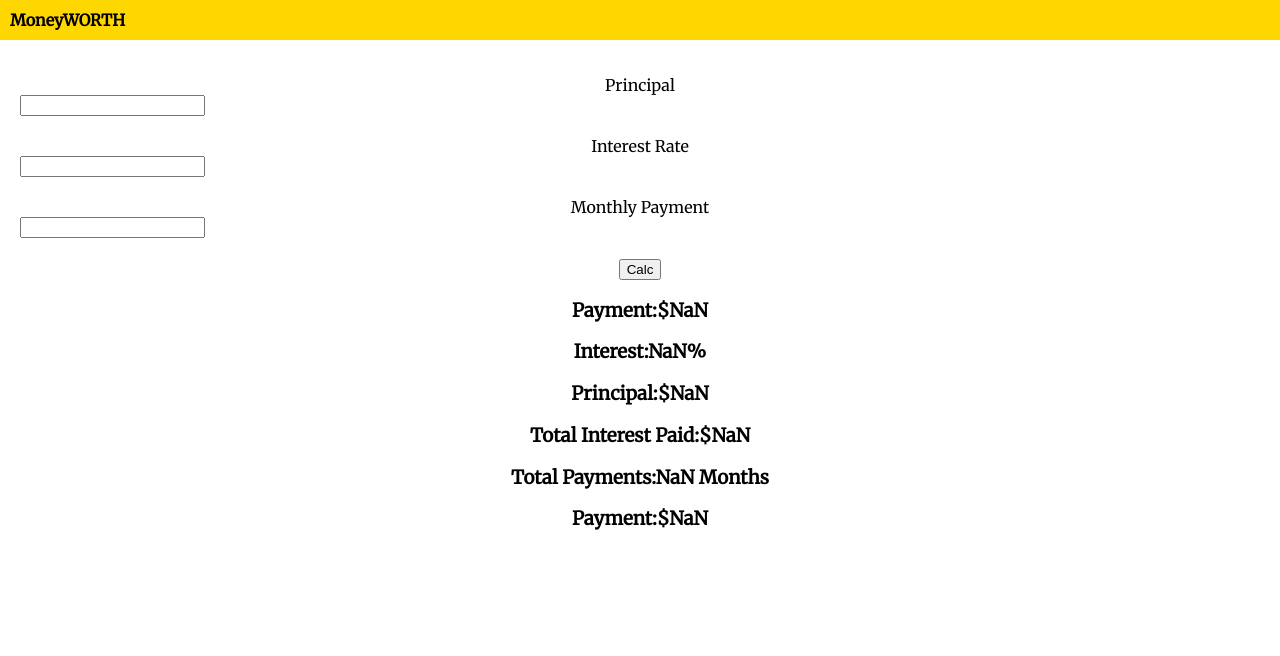
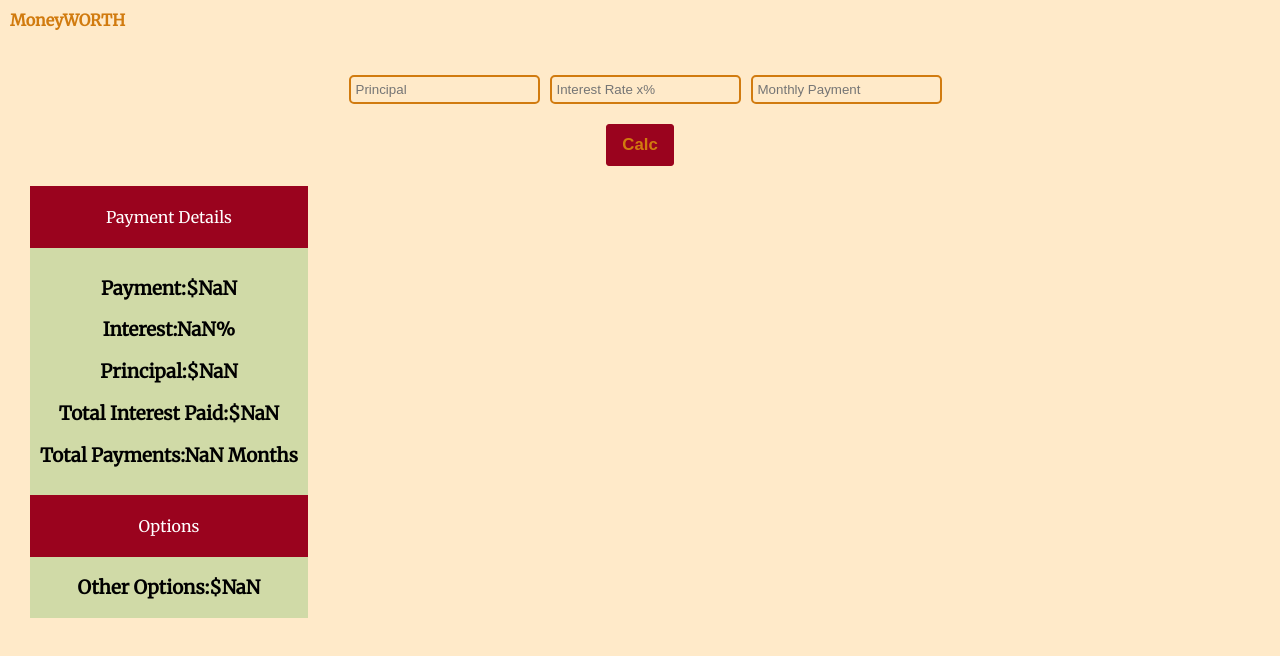
Before and after one commit to MoseyM/moneyworth, a React app: page / in a window 1280 px wide. Both pictures are taken after typing "Sample", "Sample", "Sample" into the empty fields and a click on the button "Calc". Built offline with nearby package versions, Linux system fonts and the light colour scheme.

Commit message:
final template changes

```diff
--- a/src/App.scss
+++ b/src/App.scss
@@ -1,13 +1,13 @@
 @import url('https://fonts.googleapis.com/css?family=Merriweather');
 
 body {
-	color: #000000;
+	color: #d17b0f;
+	background-color: #ffeac9;
 	font-family: 'Merriweather', serif;
 }
 
 nav {
 	min-width: 100%;
-	background-color: #ffd700;
 	padding: 10px;
 	font-weight: bolder;
 	font-size: 16px;
@@ -18,10 +18,50 @@ nav {
 	padding: 20px;
 	text-align: center;
 	form {
-		color: #000000;
 		input {
-			display: block;
+			background: transparent;
+			color: #d17b0f;
+			border: 2px solid #d17b0f;
+			border-radius: 5px;
+			padding: 5px;
+			display: inline;
+			margin-left:10px;
 			margin-bottom: 20px;
 		}
 	}
 }
+button#submitButton {
+	display: block;
+	padding:10px 15px;
+	background-color: #9a031e;
+	border: 1px solid #9a031e;
+	border-radius: 3px;
+	color: #d17b0f;
+	margin: 0 auto;
+	font-weight: bold;
+	font-size: 1.05em;
+	:hover {
+		background-color: #ffffff;
+	}
+}
+
+.paymentBlock{
+	float: left;
+	background: rgba(161,204,133,0.5);
+	color:#000;
+	margin: 20px 10px 10px 10px;
+	div.paymentTitle {
+		position: relative;
+		background: #9a031e;
+		color: #fff;
+		padding: 5px;
+		text-align:center;
+	}
+	div.paymentBody {
+		padding: 10px;
+	}
+}
+
+.clear {
+	clear: both;
+}
--- a/src/components/app.js
+++ b/src/components/app.js
@@ -73,16 +73,14 @@ class App extends Component {
 				<Header />
 				<div className="container">
 					<form>
-						<label htmlFor="principal">Principal</label>
-							<input type="text" id="principal" ref="principal" />
-						<label htmlFor="intRate">Interest Rate</label>
-							<input type="text" ref="intRate" />
-						<label htmlFor="monthlyPayment">Monthly Payment</label>
-							<input type="text" id="monthlyPayment" ref="monthlyPayment" />
-						<button onClick={ this.calcTotalPayments }>Calc</button>
+						<input type="text" id="principal" placeholder="Principal" ref="principal" />
+						<input type="text" placeholder="Interest Rate x%" ref="intRate" />
+						<input type="text" placeholder="Monthly Payment" id="monthlyPayment" ref="monthlyPayment" />
+						<button id="submitButton" onClick={ this.calcTotalPayments }>Calc</button>
 					</form>
 
 					{j}
+					<div class="clear"></div>
 				</div>
 			</div>
 		);
--- a/src/components/options.js
+++ b/src/components/options.js
@@ -15,8 +15,11 @@ class PaymentOptions extends React.Component
 		let details = this.props.details;
 		let bal = this.getOptions(details);
 		return (
-			<div className="details">
-				<h3>Payment:${ bal }</h3>
+			<div>
+				<div className="paymentTitle"><p>Options</p></div>
+				<div className="paymentOptions">
+					<h3>Other Options:${ bal }</h3>
+				</div>
 			</div>
 		)
 	}
--- a/src/components/paymentDetails.js
+++ b/src/components/paymentDetails.js
@@ -15,12 +15,15 @@ class PaymentDetails extends React.Component
 	render() {
 		let paymentDetails = this.props.details;
 		return (
-			<div className="details">
-				<h3>Payment:${ paymentDetails[2] }</h3>
-				<h3>Interest:{ Number(paymentDetails[1]*100).toFixed(2) }%</h3>
-				<h3>Principal:${ (paymentDetails[0] ) }</h3>
-				<h3>Total Interest Paid:${ Number( (paymentDetails[2] * paymentDetails[3]) - paymentDetails[0]).toFixed(2) }</h3>
-				<h3>Total Payments:{ Math.ceil(paymentDetails[3] ) } Months</h3>
+			<div>
+				<div className="paymentTitle"><p>Payment Details</p></div>
+				<div className="paymentBody">
+					<h3>Payment:${ paymentDetails[2] }</h3>
+					<h3>Interest:{ Number(paymentDetails[1]*100).toFixed(2) }%</h3>
+					<h3>Principal:${ (paymentDetails[0] ) }</h3>
+					<h3>Total Interest Paid:${ Number( (paymentDetails[2] * paymentDetails[3]) - paymentDetails[0]).toFixed(2) }</h3>
+					<h3>Total Payments:{ Math.ceil(paymentDetails[3] ) } Months</h3>
+				</div>
 			</div>
 			)
 	}
--- a/src/components/payoffBlock.js
+++ b/src/components/payoffBlock.js
@@ -11,8 +11,10 @@ class Payoff extends React.Component {
 		}
 		return(
 			<div>
-				{res}
-				{opts}
+				<div className="paymentBlock">
+					{res}
+					{opts}
+				</div>
 			</div>
 		);
 	}
```
Also changed, not shown: src/App.css.
